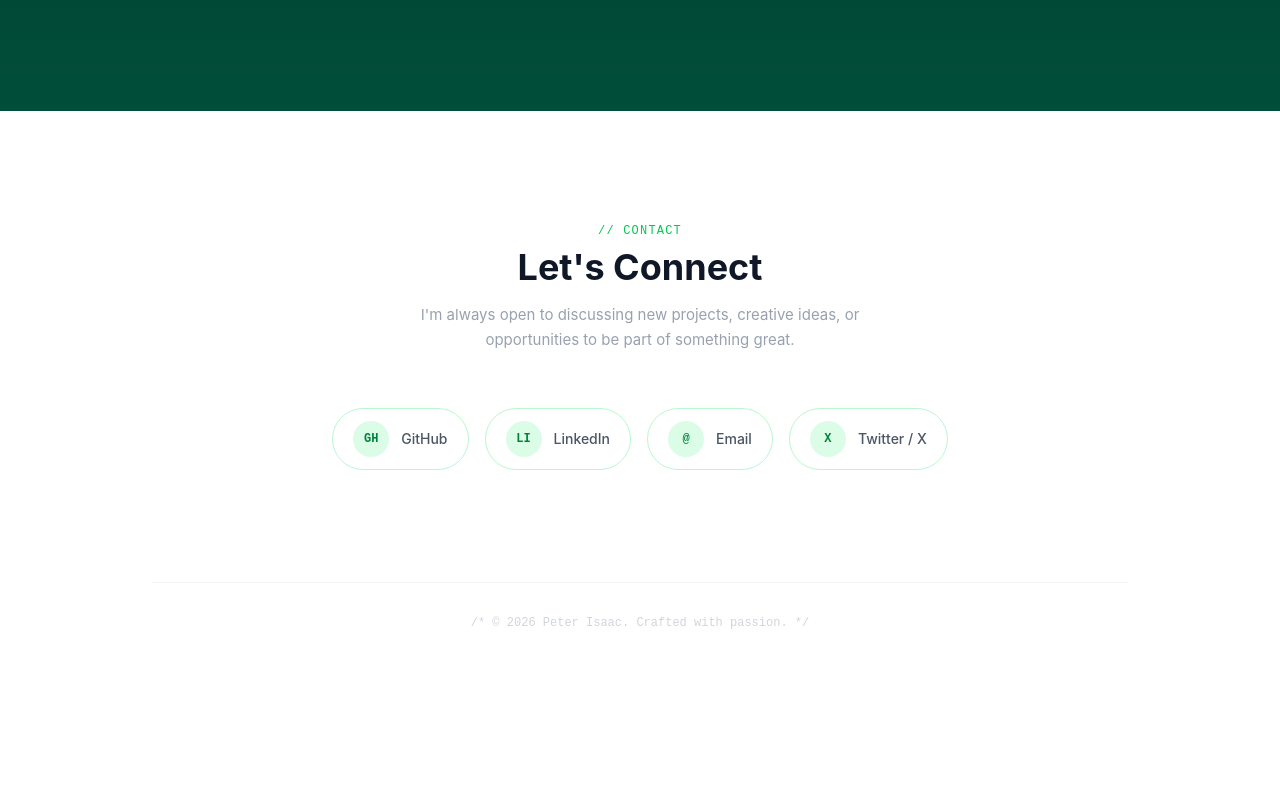
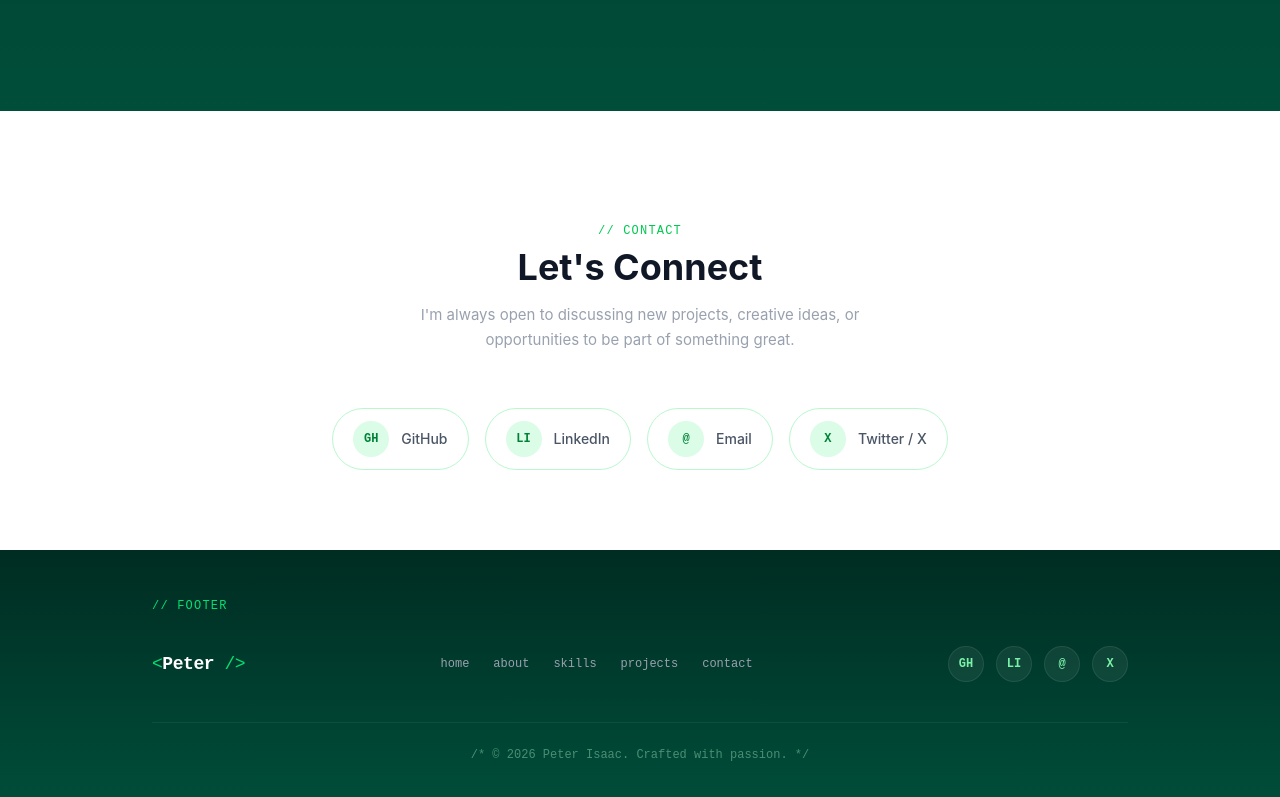
Before and after one commit to peterisaac-00/portfolio, a React (Vite) app: page / in a window 1280 px wide. Shown: the part 2852-3649 px from the top of the page. Before the commit the page ends 3595 px from the top, so only its background shows below. Built offline with nearby package versions, Linux system fonts and the light colour scheme.

Commit message:
Add Footer component and fix repo hygiene

```diff
--- a/eslint.config.js
+++ b/eslint.config.js
@@ -26,5 +26,5 @@ export default [
       "@typescript-eslint/no-unused-vars": ["error", { argsIgnorePattern: "^_" }],
     },
   },
-  { ignores: ["node_modules/**", "dist/**"] },
+  { ignores: ["node_modules/**", "node_modules_old/**", "dist/**"] },
 ];
--- a/src/App.tsx
+++ b/src/App.tsx
@@ -1152,7 +1152,7 @@ function Contact() {
   const inView = useInView(ref, { once: true, margin: "-80px" });
 
   return (
-    <section id="contact" ref={ref} className="py-28 bg-white">
+    <section id="contact" ref={ref} className="pt-28 pb-20 bg-white">
       <div className="max-w-5xl mx-auto px-6 text-center">
         <motion.div
           initial={{ opacity: 0, y: 30 }}
@@ -1195,20 +1195,81 @@ function Contact() {
             </motion.a>
           ))}
         </motion.div>
-
-        {/* Footer */}
-        <motion.div
-          className="mt-28 pt-8 border-t border-gray-100"
-          initial={{ opacity: 0 }}
-          animate={inView ? { opacity: 1 } : {}}
-          transition={{ duration: 1, delay: 0.6 }}
-        >
-          <p className="text-xs font-mono text-gray-300">
-            {"/* © " + new Date().getFullYear() + " Peter Isaac. Crafted with passion. */"}
-          </p>
-        </motion.div>
       </div>
     </section>
+  );
+}
+
+/* ────────────────────────────────────────────
+   FOOTER
+   Calm closing — same dark-green gradient as Projects.
+   Logo + quick nav + socials, copyright centered below.
+   ──────────────────────────────────────────── */
+function Footer() {
+  const footerLinks = ["home", "about", "skills", "projects", "contact"];
+
+  return (
+    <motion.footer
+      className="bg-gradient-to-b from-emerald-950 to-emerald-900 text-white"
+      initial={{ opacity: 0, y: 16 }}
+      whileInView={{ opacity: 1, y: 0 }}
+      viewport={{ once: true, amount: 0.2 }}
+      transition={{ duration: 0.9, ease: "easeOut" }}
+    >
+      <div className="max-w-5xl mx-auto px-6 py-12">
+        <p className="text-xs font-mono text-green-400 tracking-widest uppercase mb-8 text-center sm:text-left">
+          {"// footer"}
+        </p>
+
+        <div className="flex flex-col sm:flex-row items-center justify-between gap-8">
+          {/* Logo — consistent with Navigation */}
+          <a href="#home" className="font-mono text-lg tracking-tight shrink-0">
+            <span className="text-green-400">{"<"}</span>
+            <span className="font-semibold text-white">Peter</span>
+            <span className="text-green-400">{" />"}</span>
+          </a>
+
+          {/* Quick nav */}
+          <nav className="flex flex-wrap justify-center gap-x-6 gap-y-2">
+            {footerLinks.map((l) => (
+              <a
+                key={l}
+                href={`#${l}`}
+                className="text-xs font-mono text-gray-400 hover:text-green-300 transition-colors duration-300"
+              >
+                {l}
+              </a>
+            ))}
+          </nav>
+
+          {/* Socials — reuses the `socials` array above */}
+          <div className="flex items-center gap-3">
+            {socials.map((s) => (
+              <a
+                key={s.label}
+                href={s.href}
+                target="_blank"
+                rel="noopener noreferrer"
+                aria-label={s.label}
+                title={s.label}
+                className="w-9 h-9 rounded-full bg-white/[0.06] border border-white/[0.08] flex items-center justify-center text-green-300 font-mono text-xs font-bold hover:bg-white/[0.12] hover:border-green-400/20 transition-all duration-300"
+              >
+                {s.icon}
+              </a>
+            ))}
+          </div>
+        </div>
+
+        {/* Bottom line — copyright moved out of Contact */}
+        <div className="mt-10 pt-6 border-t border-white/[0.06] text-center">
+          <p className="text-xs font-mono text-green-200/40">
+            {"/* © " +
+              new Date().getFullYear() +
+              " Peter Isaac. Crafted with passion. */"}
+          </p>
+        </div>
+      </div>
+    </motion.footer>
   );
 }
 
@@ -1224,6 +1285,7 @@ export default function App() {
       <Skills />
       <Projects />
       <Contact />
+      <Footer />
     </main>
   );
 }
```
Also changed, not shown: 1 other file (tests, documents, lock files or other folders).
